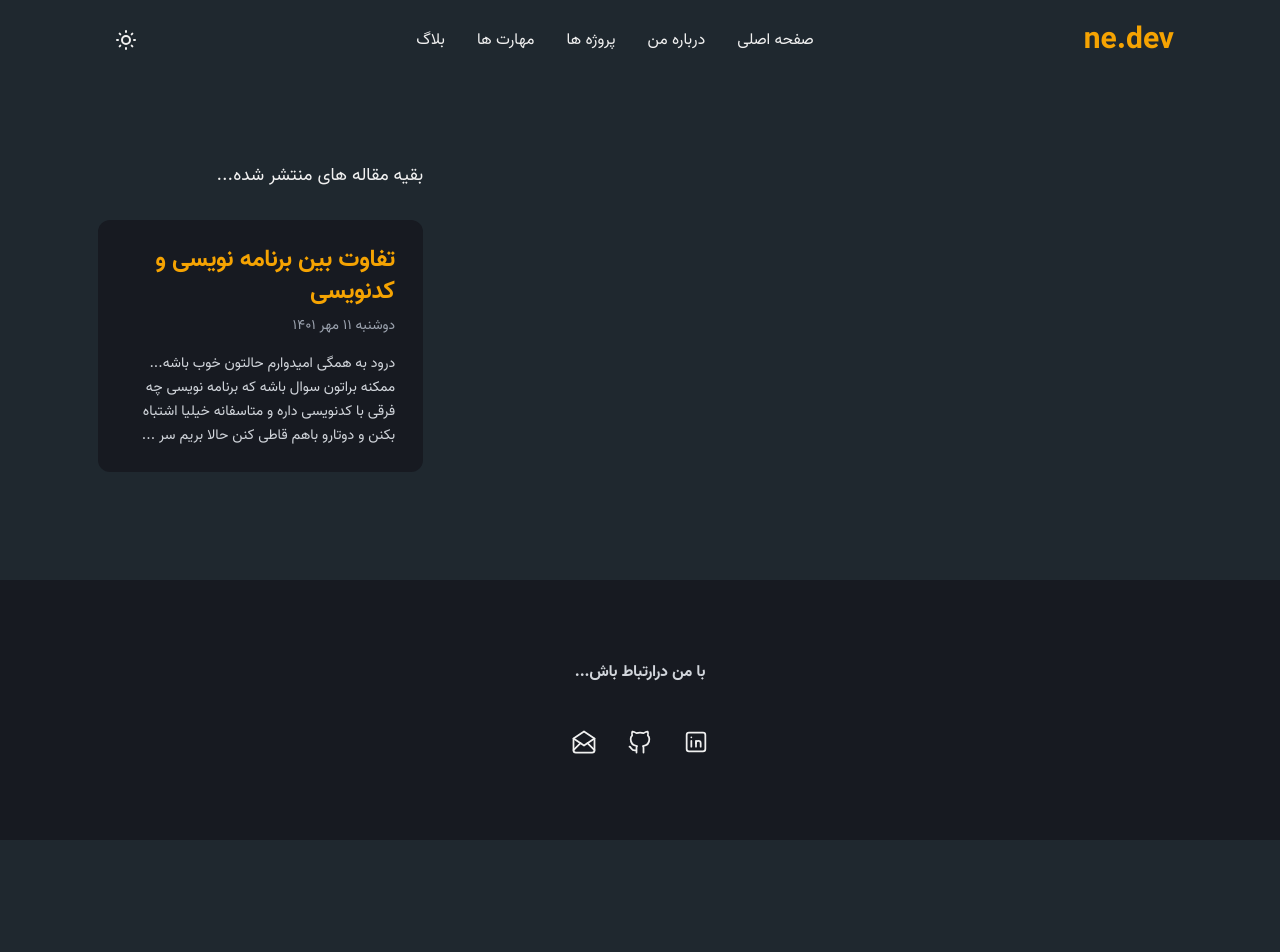
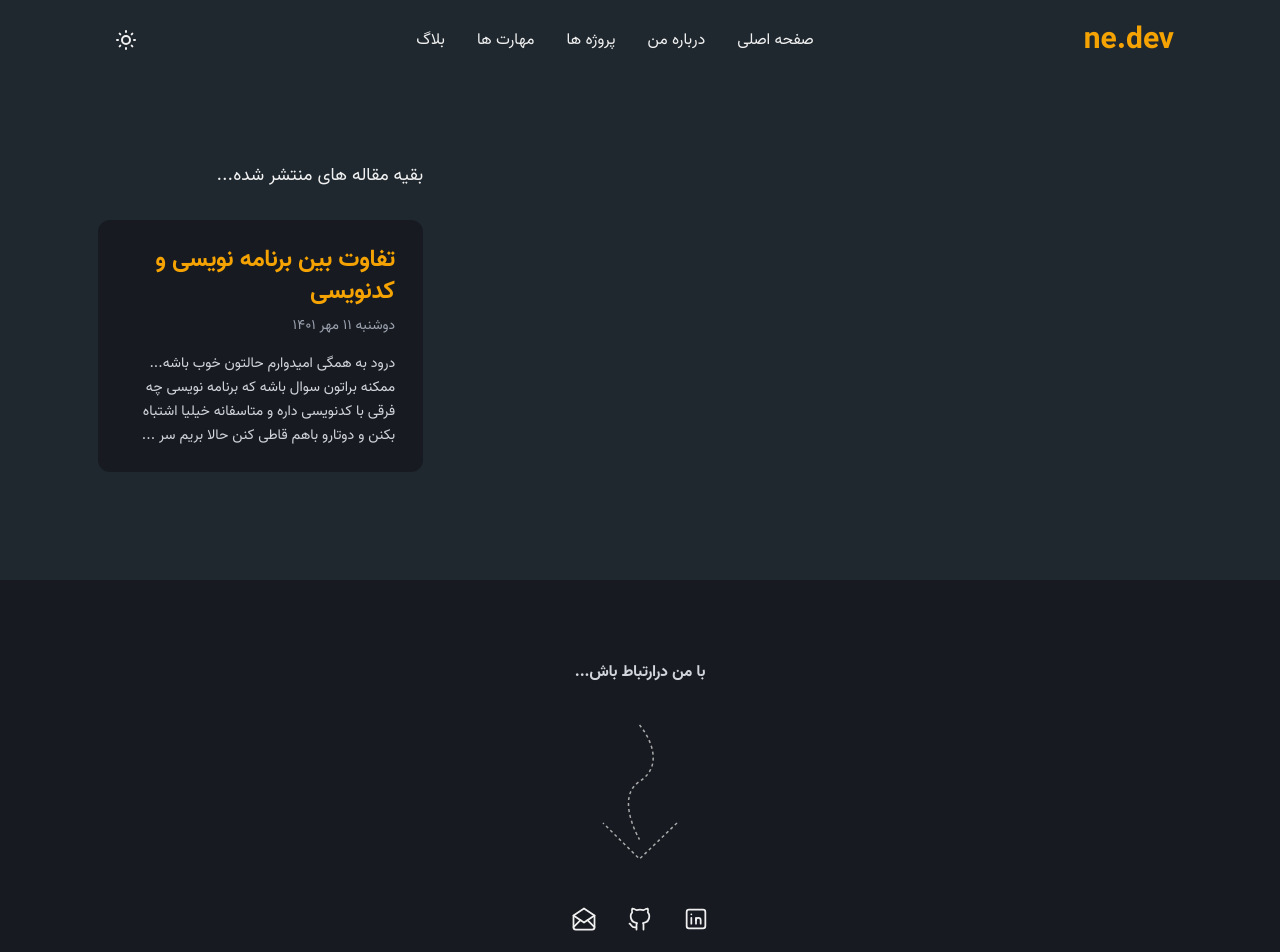
Before and after one commit to nafasebra/nafasebra-portfolio, a Next.js app: page /Blog in a window 1280 px wide. Shown: the top 952 px of the page. Before the commit the page ends 840 px from the top, so only its background shows below. Built offline with nearby package versions, Linux system fonts and the light colour scheme.

Commit message:
include shape to footer

```diff
--- a/src/components/common/Footer.tsx
+++ b/src/components/common/Footer.tsx
@@ -1,5 +1,7 @@
 import React from "react";
 import DarkSection from "../layout/DarkSection";
+import arrowDashed from "../../assets/images/arrow-dashed.svg";
+import Image from 'next/image'
 
 function Footer() {
   return (
@@ -7,7 +9,8 @@ function Footer() {
       <DarkSection>
         <div className="flex flex-col items-center">
           <h2 className="text-gray-300 pb-10 font-bold">با من درارتباط باش...</h2>
-          <ul className="flex items-center">
+          <Image src={arrowDashed} className="py-5 w-10" alt="" />
+          <ul className="flex items-center pt-10">
             {/* the linkedin link */}
             <li className="ml-5">
               <a
```
Also changed, not shown: src/assets/images/arrow-dashed.svg (added).
